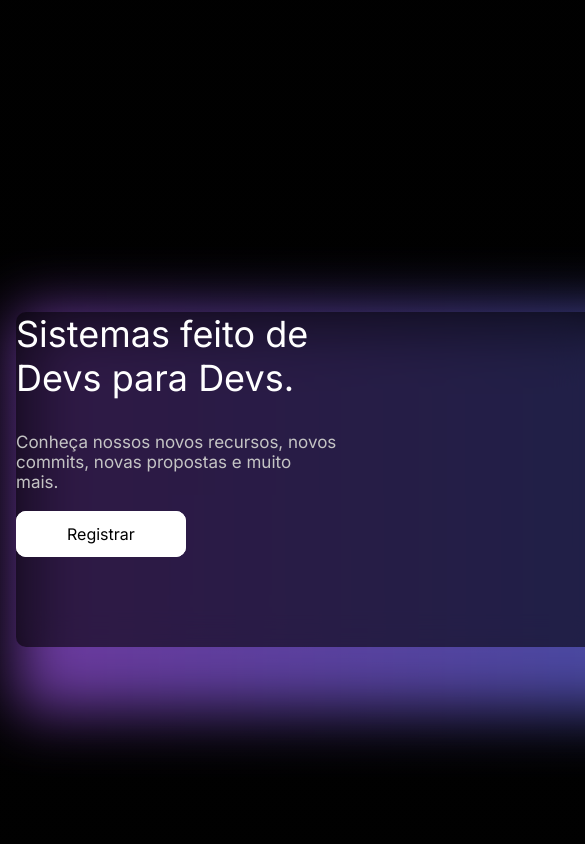
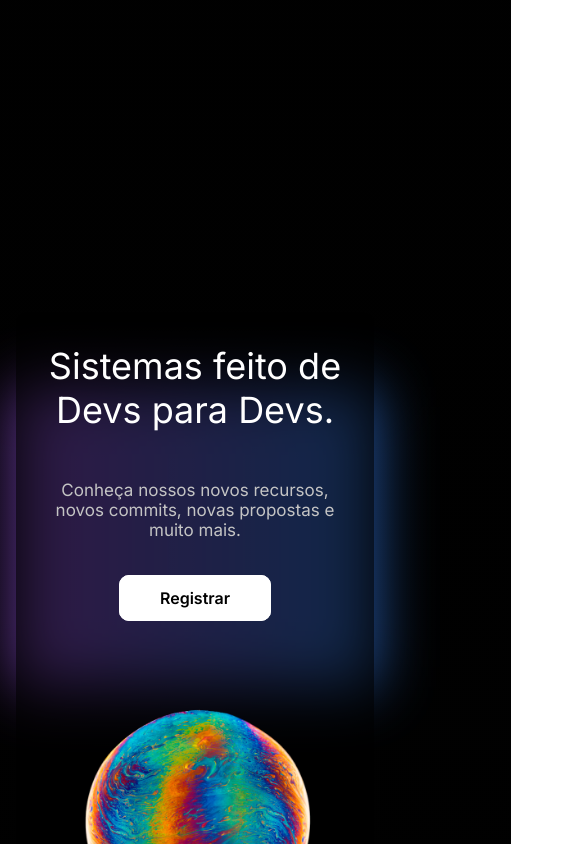
Before and after one commit to FelipeUnknown/SevenCode-React-Vite, a React (Vite) app: page / in a window 390 px wide. Shown: the part 1840-2684 px from the top of the page, 585 px wide, since content can reach past the window. Built offline with nearby package versions, Linux system fonts and the light colour scheme.

Commit message:
[20/05/2024]criação/termino do cta, pendencias(footer)

```diff
--- a/src/components/callToAction/callToAction.jsx
+++ b/src/components/callToAction/callToAction.jsx
@@ -6,19 +6,19 @@ const CallToAction = () => {
       <div className={style.ctaWrapper}>
         <div className={style.ctaContainer}>
           <div className={style.ctaContent}>
+            <div className={style.ctaText}>
               <h2>Sistemas feito de Devs para Devs.</h2>
               <p>
                 Conheça nossos novos recursos, novos commits, novas propostas e
                 muito mais.
               </p>
-            <div>
-              <a href="/" className={style.ctaBtn}>
-                Registrar
-              </a>
+              <div className={style.ctaBtnDiv}>
+                <a className={style.ctaBtn} href="/">Registrar</a>
               </div>
             </div>
-          <div className={style.ctaImg}>
-            <img src={imgSection3} />
+            <div className={style.ctaImgDiv}>
+              <img className={style.ctaImg} src={imgSection3}/>
+            </div>
           </div>
         </div>
       </div>
--- a/src/components/callToAction/callToAction.module.css
+++ b/src/components/callToAction/callToAction.module.css
@@ -1,16 +1,78 @@
 .CallToAction{
     margin:0 auto;
-    display: flex;
     padding: 10rem 0;
-    width: 80rem;
 }
 .CallToAction .ctaWrapper{
     padding: 1rem 1rem 1rem 1rem;
     margin: 0 auto ;
-    display: flex;
     max-width: 80rem;
 }
 .ctaContainer{
+    position: relative;
+    border-radius: 10px;
+    background:#0000008f;
+}
+.ctaContainer::before{
+    content: "";
+    position: absolute;
+    transform: translateY(25%);
+    right: 0;
+    height: 300px;
+    width: 100%;
+    background: linear-gradient(90deg, rgba(155,81,224,1) 0%, rgba(48,129,237,1) 100%);
+    filter: blur(30px);
+    z-index: -1;
+    opacity: 0.7;
+}
+.ctaContent{
+    padding: 2rem;
+    display: flex;
+    justify-content: space-between;
+    gap: 5rem;
+    align-items: center;
+}
+.ctaText{
+    display: flex;
+    flex-direction: column;
+    gap:3rem;
+}
+.ctaText h2{
+    color: #fff;
+    font-size: 36px;
+    font-weight: 400;
+    max-width: 15ch;
+}
+.ctaText p{
+    color:#C4C4C4;
+    font-size: 17px;
+    font-weight: 400;
+    max-width: 30ch;
+}
+.ctaBtn{
+    padding: 12px 40px;
+    color: #000;
+    background-color: #fff;
+    border:1px solid #fff;
+    border-radius: 10px;
+    font-weight: 600;
+}
+.ctaBtn:hover{
+    color: #fff;
+    border:1px solid #000;
+    background-color: #000;
+    transition: 0.3s ease-in-out;
+}
+@media(max-width:600px) {
+    .ctaContent{
+        flex-direction: column;
+        text-align: center;
+    }
+}
+
+
+
+
+/* .ctaContainer{
     position: absolute;
     width: 80rem;
     display: flex;
@@ -18,42 +80,17 @@
     justify-content: space-between;
     border-radius:10px ;
     background: #0000008f;
-    backdrop-filter:blur(15px);
+
 
 
 }
 .CallToAction .ctaWrapper::after{
     content: "";
-    height: 400px;
-    width: 1255px;
+    right: 0;
+    height: 22rem;
+    width: 100%;
     background: linear-gradient(90deg, rgba(155,81,224,1) 0%, rgba(48,129,237,1) 100%);
     filter: blur(30px);
     z-index: -1;
     opacity: 0.7;
-}
-.CallToAction .ctaWrapper .ctaContent{
-    display: flex;
-    flex-direction: column;
-    gap:2rem;
-
-}
-.ctaWrapper .ctaContent h2{
-    max-width: 15ch;
-    font-size: 36px;
-    font-weight: 400;
-    color: #fff;
-}
-.ctaWrapper .ctaContent p{
-    font-weight: 400;
-    font-size: 17px;
-    max-width: 30ch;
-    color:#C4C4C4;
-    ;
-}
-.ctaBtn{
-    border-radius: 10px;
-    padding: 12px 50px;
-    color: black;
-    background-color: #fff;
-    border: 1px solid #fff;
-}
+} */
--- a/src/components/footer/footer.module.css
+++ b/src/components/footer/footer.module.css
@@ -88,5 +88,8 @@
 }
 
 @media(max-width) {
+  .btnDiv{
+    padding-left: 20rem;
+  }
 
 }
```
Lines whose indentation alone changed are shown as unchanged.
